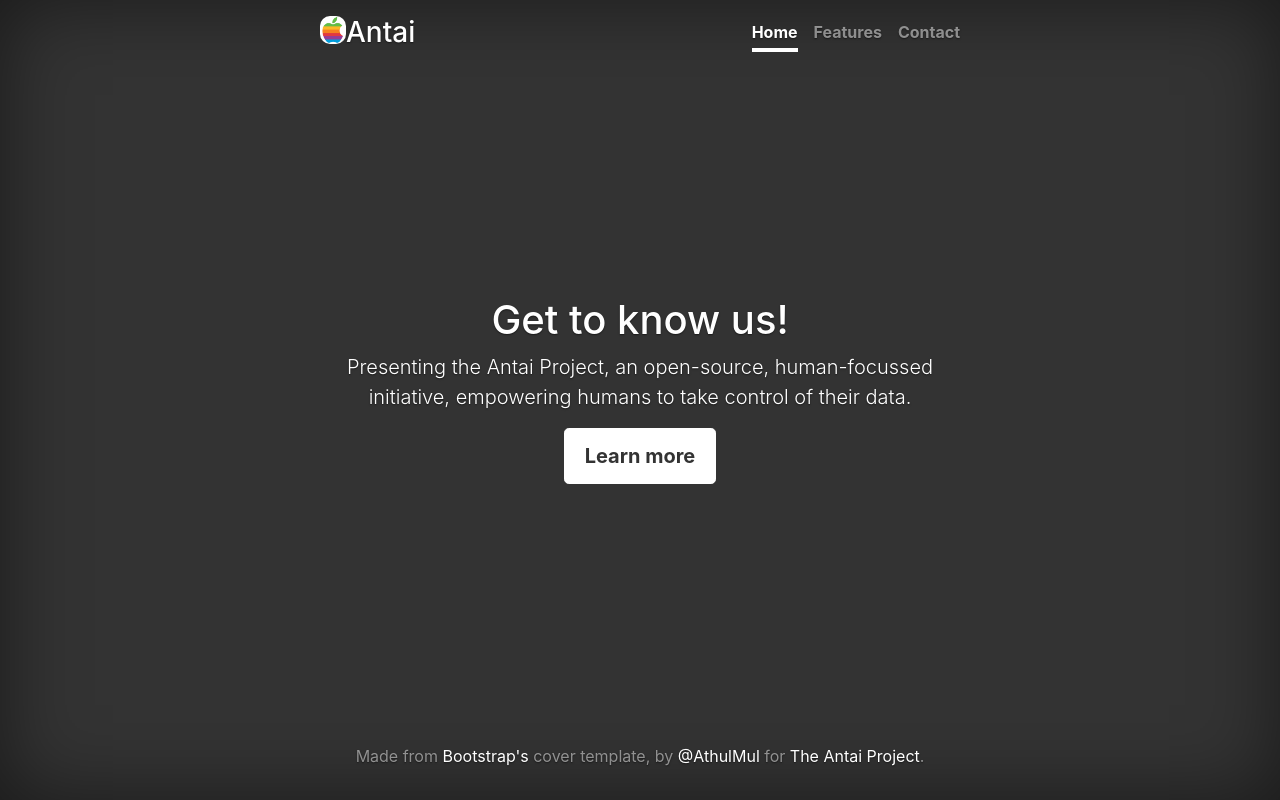
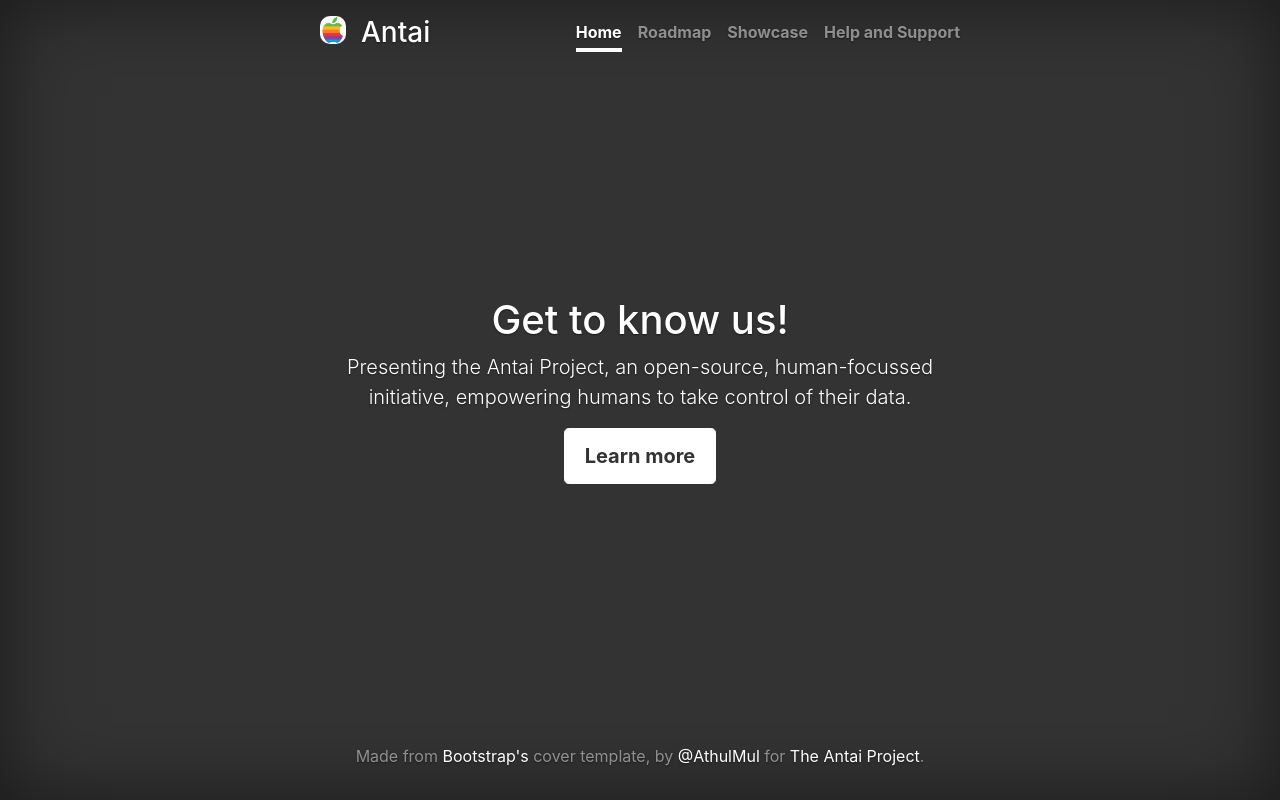
Before and after one commit to antai-nl-base/antai-web, a plain HTML site: page index.html in a window 1280 px wide. Drawn offline with nearby package versions, Linux system fonts and the light colour scheme.

Commit message:
added extra tabs

```diff
--- a/index.html
+++ b/index.html
@@ -41,11 +41,12 @@
      <header class="masthead mb-auto">
         <div class="inner">
           <img src="temp_Logo.jpg" alt="Antai-tmp" style="border-radius:10px" width="26" height="28" class="masthead-brand ">
-          <h3 class="masthead-brand">Antai</h3>
+          <h3 class="masthead-brand"> &nbsp; Antai</h3>
           <nav class="nav nav-masthead justify-content-center">
             <a class="nav-link active" href="index.html">Home</a>
-            <a class="nav-link" href="features.html">Features</a>
-            <a class="nav-link" href="contact.html">Contact</a>
+            <a class="nav-link " href="#">Roadmap</a>
+            <a class="nav-link" href="features.html">Showcase</a>
+            <a class="nav-link" href="contact.html">Help and Support</a>
           </nav>
         </div>
    </header>
```
